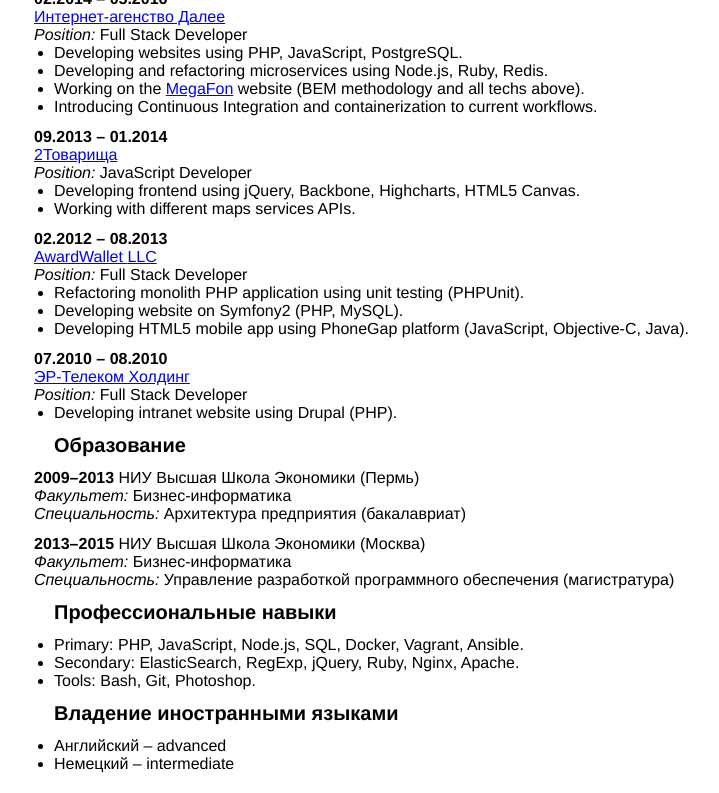
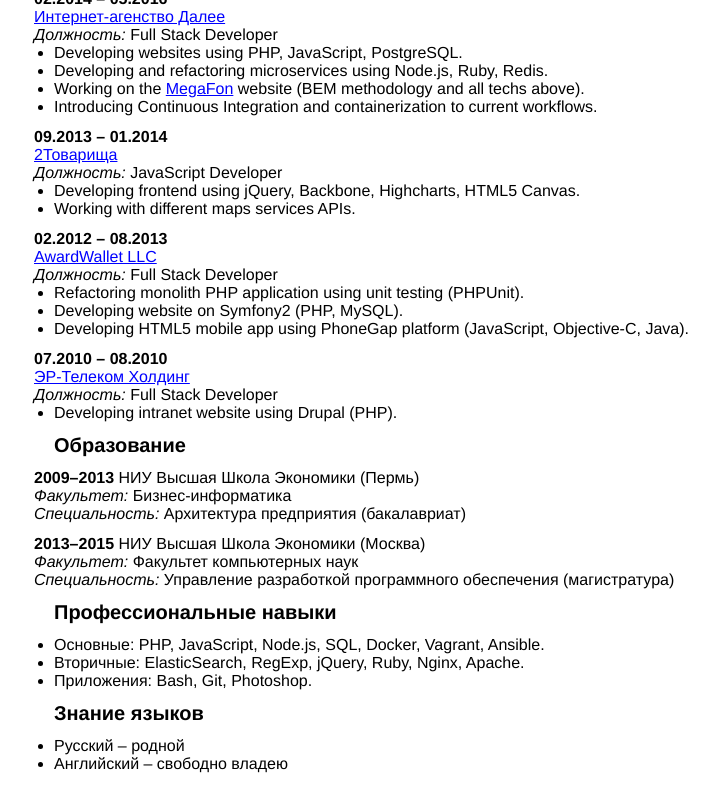
Before and after one commit to spuf/spuf.github.io, a Jekyll site: the page built from cv/rus.html, in a window 1280 px wide, cut to the strip 238-1031 px from the top of the page. Shown: the whole strip, without its empty margins (256-975 px from the left). Built offline with Jekyll 4.4.1, drawn with Linux system fonts in a browser that asks for light colours.

Commit message:
remove span.caps, translate a bit

```diff
--- a/cv/rus.html
+++ b/cv/rus.html
@@ -15,49 +15,49 @@ Github: <a href="https://github.com/spuf">https://github.com/spuf</a><br />
 <h2>Опыт работы</h2>
 <p><strong>02.2014 &#8211; 05.2016</strong><br />
 <a href="http://www.dalee.ru">Интернет-агенство Далее</a><br />
-<em>Position:</em> Full Stack Developer</p>
+<em>Должность:</em> Full Stack Developer</p>
 <ul>
-	<li>Developing websites using <span class="caps">PHP</span>, JavaScript, PostgreSQL.</li>
+	<li>Developing websites using PHP, JavaScript, PostgreSQL.</li>
 	<li>Developing and refactoring microservices using Node.js, Ruby, Redis.</li>
 	<li>Working on the <a href="http://moscow.megafon.ru">MegaFon</a> website (BEM methodology and all techs above).</li>
 	<li>Introducing Continuous Integration and containerization to current workflows.</li>
 </ul>
 <p><strong>09.2013 &#8211; 01.2014</strong><br />
 <a href="http://twocomrades.ru">2Товарища</a><br />
-<em>Position:</em> JavaScript Developer</p>
+<em>Должность:</em> JavaScript Developer</p>
 <ul>
 	<li>Developing frontend using jQuery, Backbone, Highcharts, HTML5 Canvas.</li>
 	<li>Working with different maps services APIs.</li>
 </ul>
 <p><strong>02.2012 &#8211; 08.2013</strong><br />
-<a href="http://awardwallet.com">AwardWallet <span class="caps">LLC</span></a><br />
-<em>Position:</em> Full Stack Developer</p>
+<a href="http://awardwallet.com">AwardWallet LLC</a><br />
+<em>Должность:</em> Full Stack Developer</p>
 <ul>
-	<li>Refactoring monolith <span class="caps">PHP</span> application using unit testing (PHPUnit).</li>
-	<li>Developing website on Symfony2 (<span class="caps">PHP</span>, MySQL).</li>
+	<li>Refactoring monolith PHP application using unit testing (PHPUnit).</li>
+	<li>Developing website on Symfony2 (PHP, MySQL).</li>
 	<li>Developing HTML5 mobile app using PhoneGap platform (JavaScript, Objective-C, Java).</li>
 </ul>
 <p><strong>07.2010 &#8211; 08.2010</strong><br />
 <a href="http://ertelecom.ru">ЭР-Телеком Холдинг</a><br />
-<em>Position:</em> Full Stack Developer</p>
+<em>Должность:</em> Full Stack Developer</p>
 <ul>
-	<li>Developing intranet website using Drupal (<span class="caps">PHP</span>).</li>
+	<li>Developing intranet website using Drupal (PHP).</li>
 </ul>
 <h2>Образование</h2>
   <p><strong>2009–2013</strong> НИУ Высшая Школа Экономики (Пермь)<br />
   <em>Факультет:</em> Бизнес-информатика<br />
   <em>Специальность:</em> Архитектура предприятия (бакалавриат)</p>
   <p><strong>2013–2015</strong> НИУ Высшая Школа Экономики (Москва)<br />
-  <em>Факультет:</em> Бизнес-информатика<br />
+  <em>Факультет:</em> Факультет компьютерных наук<br />
   <em>Специальность:</em> Управление разработкой программного обеспечения (магистратура)</p>
 <h2>Профессиональные навыки</h2>
 <ul>
-	<li>Primary: PHP, JavaScript, Node.js, SQL, Docker, Vagrant, Ansible.</li>
-	<li>Secondary: ElasticSearch, RegExp, jQuery, Ruby, Nginx, Apache.</li>
-	<li>Tools: Bash, Git, Photoshop.</li>
+	<li>Основные: PHP, JavaScript, Node.js, SQL, Docker, Vagrant, Ansible.</li>
+	<li>Вторичные: ElasticSearch, RegExp, jQuery, Ruby, Nginx, Apache.</li>
+	<li>Приложения: Bash, Git, Photoshop.</li>
 </ul>
-<h2>Владение иностранными языками</h2>
+<h2>Знание языков</h2>
 <ul>
-	<li>Английский – advanced</li>
-	<li>Немецкий – intermediate</li>
+	<li>Русский – родной</li>
+	<li>Английский – свободно владею</li>
 </ul>
```
Also changed, not shown: cv/eng.html (+5 -5 lines).
